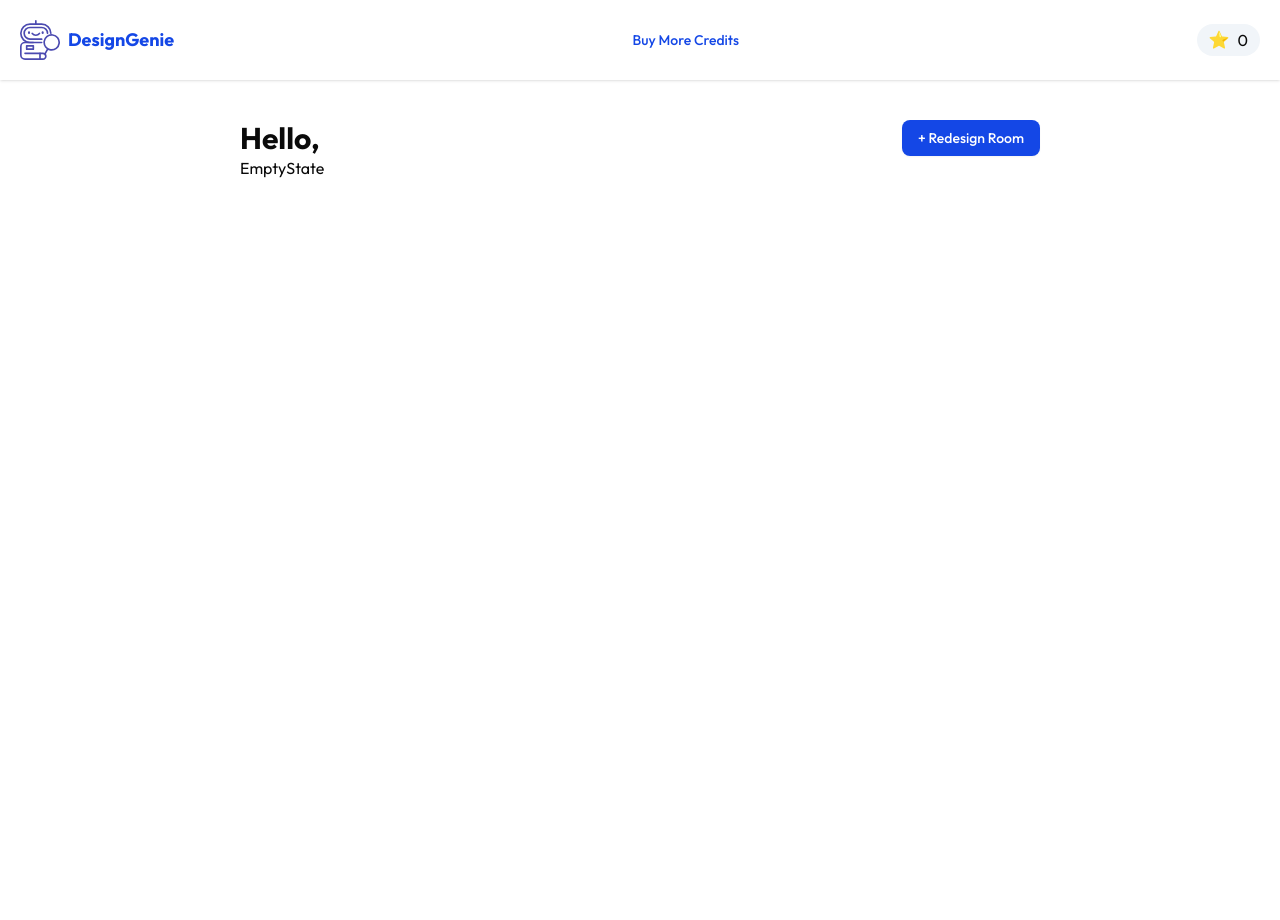
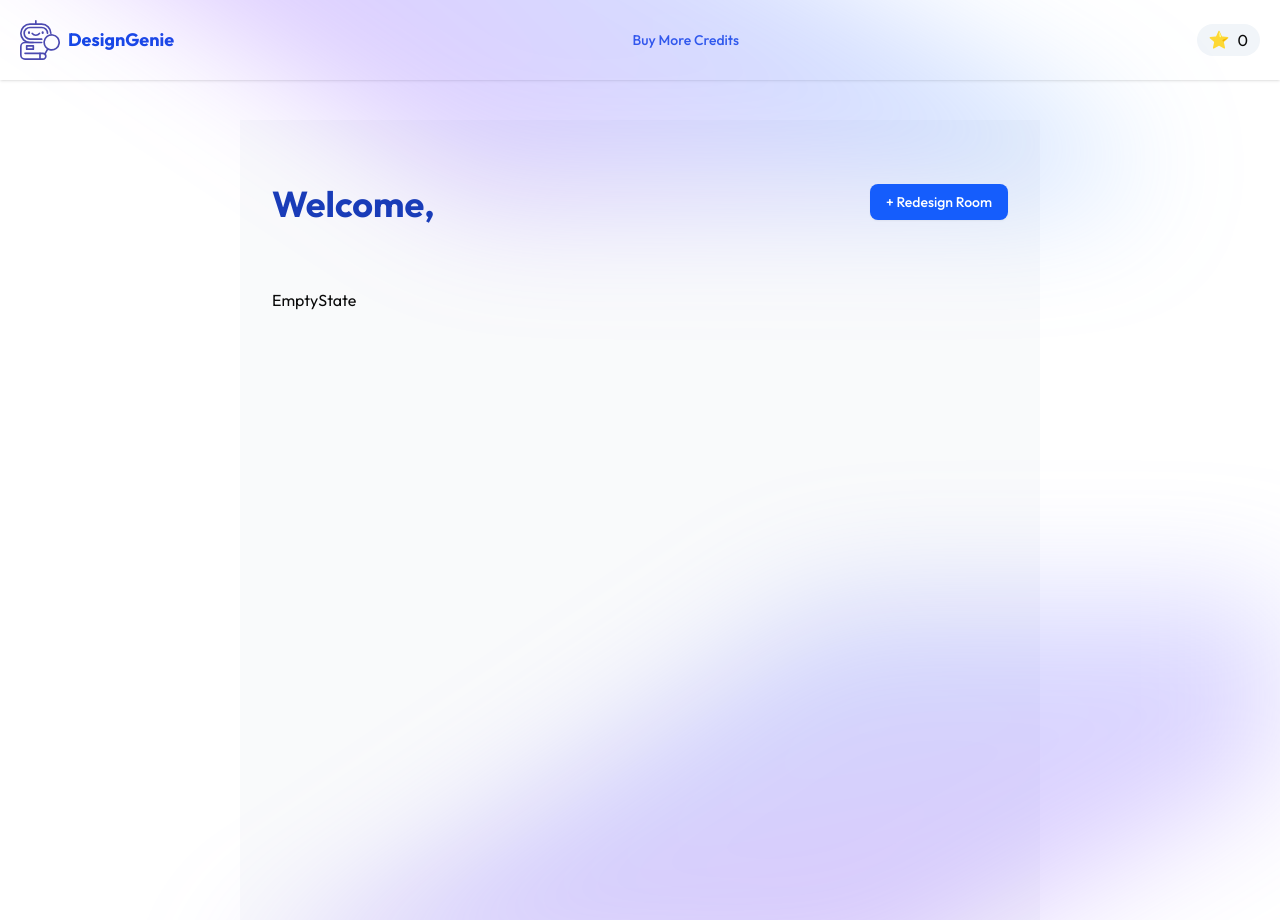
Before and after one commit to sanyagargg/DesignGenie, a Next.js app: page /dashboard in a window 1280 px wide. Before the commit the page ends 800 px from the top, so only its background shows below. Built offline with nearby package versions, Linux system fonts and the light colour scheme; no server answers.

Commit message:
Added global Layout with gradient blur effect & updated MidSection for cleaner structure

```diff
--- /dev/null
+++ b/app/dashboard/_components/layout.jsx
@@ -0,0 +1,38 @@
+import React from 'react';
+
+// This layout acts as a wrapper for all dashboard components and provides a background blur effect
+export default function Layout({ children }) {
+  return (
+    <div className="min-h-screen w-full bg-gray-50 overflow-hidden">
+      {/* 🔹 Top Gradient Blur Effect */}
+      <div className="fixed inset-x-0 top-0 -translate-y-1/2 transform-gpu overflow-hidden blur-3xl z-0">
+        <div
+          className="relative left-[calc(50%-11rem)] aspect-[1155/678] w-[82rem] -translate-x-1/2 rotate-[30deg]
+                    bg-gradient-to-tr from-purple-600 to-blue-400 opacity-30"
+          style={{
+            height: '50vh', // Covers half the viewport height
+            clipPath: 'polygon(0 0, 100% 0, 100% 100%, 0 80%)' // Custom shape for the blur
+          }}
+        />
+      </div>
+
+      {/* 🔹 Bottom Gradient Blur Effect */}
+      <div className="fixed inset-x-0 bottom-0 translate-y-1/2 transform-gpu overflow-hidden blur-3xl z-0">
+        <div
+          className="relative left-[calc(50%+11rem)] aspect-[1155/678] w-[82rem] -translate-x-1/2 rotate-[-30deg]
+                    bg-gradient-to-tr from-purple-600 to-blue-400 opacity-30"
+          style={{
+            height: '50vh', // Covers half the viewport height
+            clipPath: 'polygon(0 20%, 100% 0, 100% 100%, 0 100%)' // Custom shape for the blur
+          }}
+        />
+      </div>
+
+      {/* 🔹 Content Wrapper */}
+      {/* Ensures all child components appear above the blur effect */}
+      <div className="relative z-10">
+        {children}
+      </div>
+    </div>
+  );
+}
--- a/app/dashboard/_components/midsection.jsx
+++ b/app/dashboard/_components/midsection.jsx
@@ -1,36 +1,50 @@
-"use client"
+"use client"; // Required for client-side rendering
 import { Button } from '../../../components/ui/button';
-import { useUser } from '@clerk/nextjs'
-import React, { useState } from 'react'
+import { useUser } from '@clerk/nextjs';
+import React, { useState } from 'react';
 import EmptyState from './EmptyState';
+import Layout from './layout'; // Import the new Layout component
 
 function MidSection() {
-    // Get user details
+    // Get logged-in user details using Clerk's useUser hook
     const { user } = useUser();
 
-    // State to store user-designed rooms
-    const [userRoomList, setUserRoomList] = useState([]);
+    // State to manage the list of user-created room designs
+    const [userRoomList] = useState([]); // Currently empty, will be used for listing designs later
 
     return (
-        <div>
-            <div className='flex items-center justify-between'>
-                <h2 className='font-bold text-3xl'>Hello, {user?.firstName} {user?.lastName}</h2>
-                <Button className="bg-blue-700 text-white hover:bg-blue-500">+ Redesign Room</Button>
+      <Layout> {/* Wrap everything inside the Layout component for background effect */}
+        <div className="px-6 pt-14 lg:px-8">
+          {/* 🔹 Header Section */}
+          <div className="py-2">
+            <div className="flex justify-between items-start mb-16">
+              {/* Display user name */}
+              <div className="text-left">
+                <h1 className="text-4xl font-bold text-blue-800">
+                  Welcome, {user?.firstName}
+                </h1>
+              </div>
+
+              {/* Button to redesign a room */}
+              <Button className="bg-blue-600 hover:bg-blue-500 text-white">
+                + Redesign Room
+              </Button>
             </div>
 
-            {/* Empty state when userRoomList is empty */}
+            {/* 🔹 Conditional Rendering for Empty State or Room Listing */}
             {userRoomList.length === 0 ? (
-                // Import and use EmptyState component
-                <div>
-                    {/* EmptyState component goes here */}
-                    <EmptyState/>
-                </div>
+              <div className="mt-16">
+                {/* Show EmptyState component when there are no room designs */}
+                <EmptyState />
+              </div>
             ) : (
-                <div>
-                    {/* Listing component goes here */}
-                </div>
+              <div className="mt-16">
+                {/* Room listing will be added here when designs exist */}
+              </div>
             )}
+          </div>
         </div>
+      </Layout>
     );
 }
 
```
